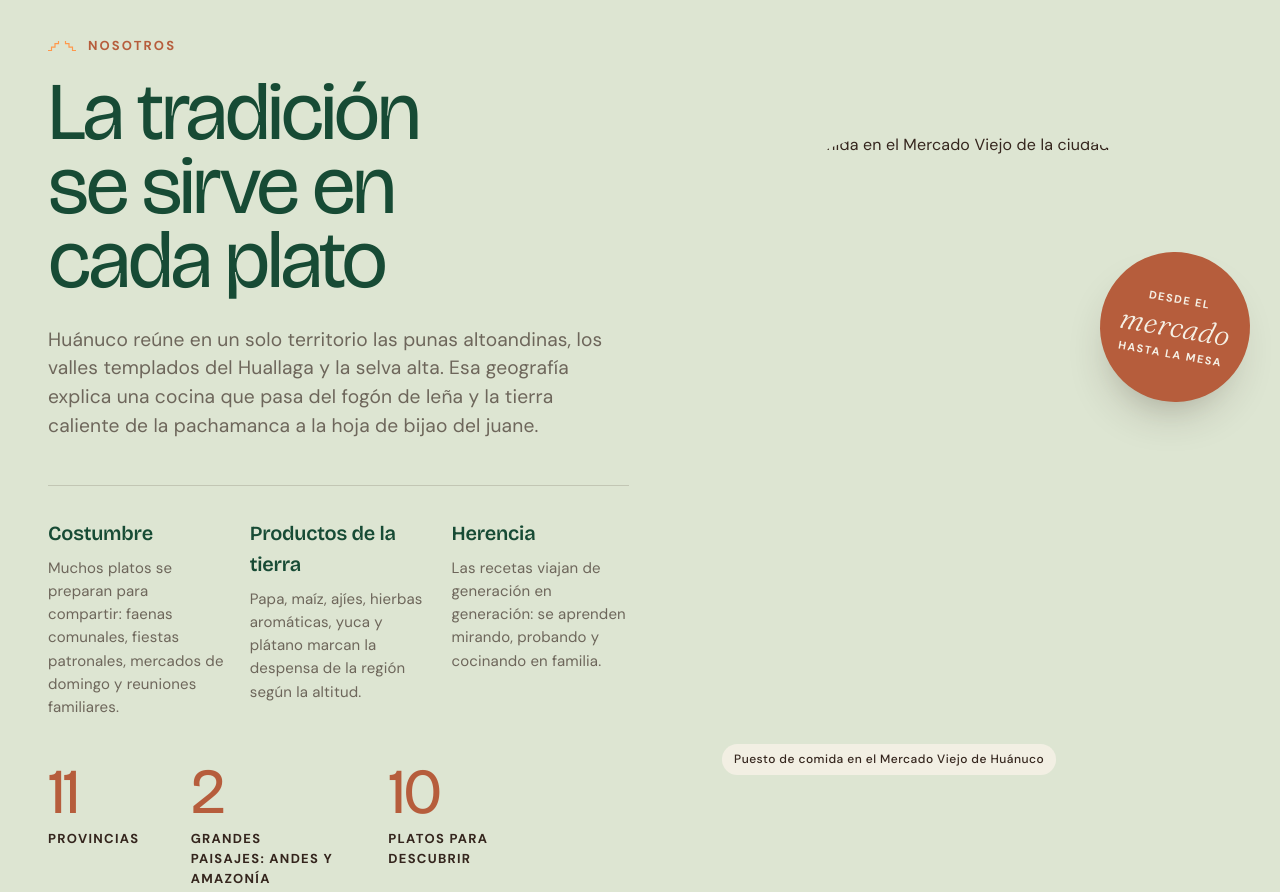
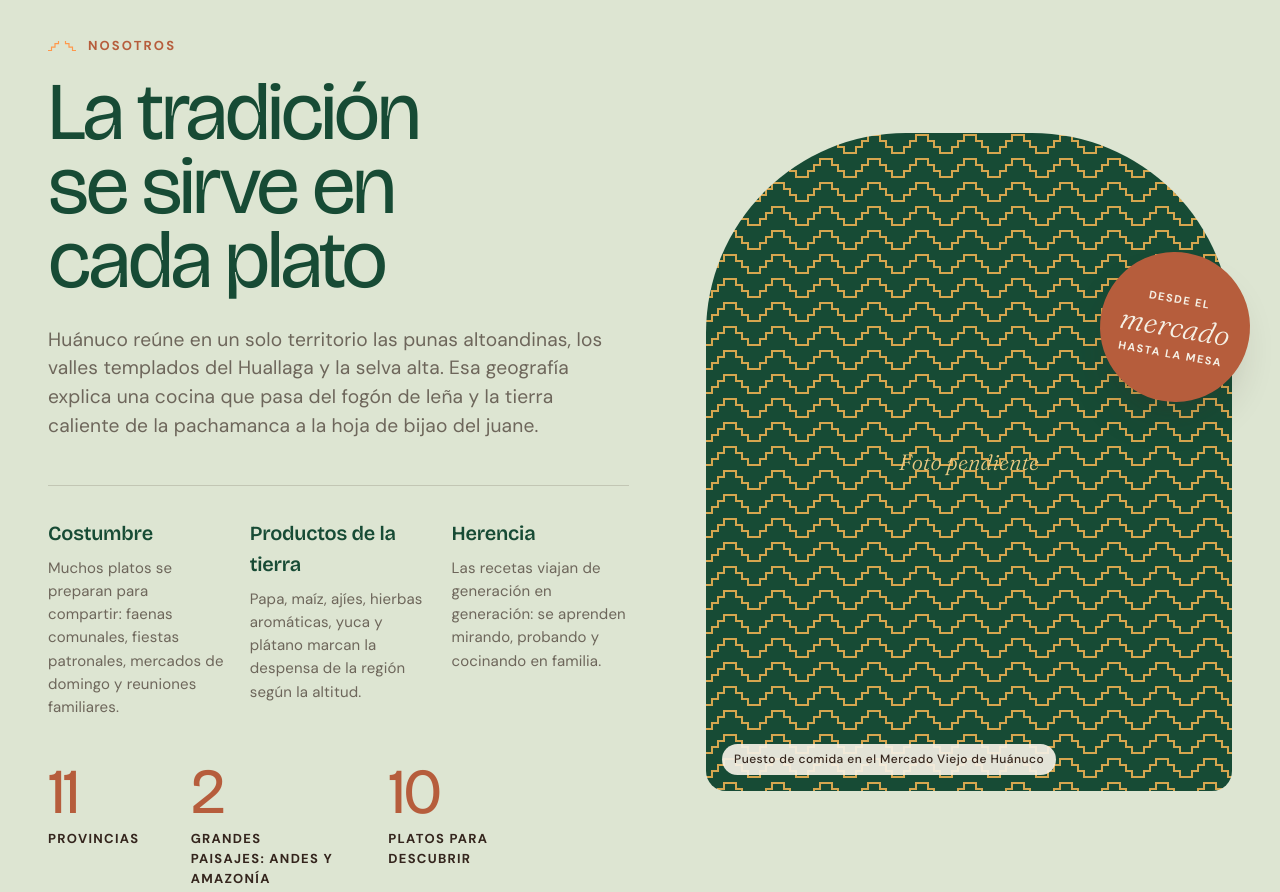
Before and after one commit to leonelchamorrocajahuaman1-glitch/restaurante, a plain HTML site: page index.html in a window 1280 px wide. Shown: the part 1080-1972 px from the top of the page. Drawn offline with nearby package versions, Linux system fonts and the light colour scheme.

Commit message:
Mostrar recuadro de foto pendiente cuando una imagen no carga
Co-Authored-By: Claude Opus 5.5 <noreply@anthropic.com>
Claude-Session: https://claude.ai/code/session_01KdxqPdGaVsB8QqMLAXQSmi

```diff
--- a/script.js
+++ b/script.js
@@ -831,6 +831,25 @@ function initCredits() {
 }
 
 /* ---------------------------------------------------------
+   12. FOTOS NO DISPONIBLES
+   Si una imagen no carga, se muestra un recuadro en lugar de un ícono roto.
+   --------------------------------------------------------- */
+function markMissing(img) {
+  img.classList.add("is-missing");
+  const box = img.parentElement;
+  if (box && !box.classList.contains("has-missing")) {
+    box.classList.add("has-missing");
+    box.setAttribute("data-missing", "Foto pendiente");
+  }
+}
+document.addEventListener("error", (e) => {
+  if (e.target.tagName === "IMG") markMissing(e.target);
+}, true);
+function checkImages() {
+  $$("img").forEach((img) => { if (img.complete && img.naturalWidth === 0 && img.getAttribute("src")) markMissing(img); });
+}
+
+/* ---------------------------------------------------------
    INICIO
    --------------------------------------------------------- */
 document.addEventListener("DOMContentLoaded", () => {
@@ -846,4 +865,6 @@ document.addEventListener("DOMContentLoaded", () => {
   initParallax();
   initForm();
   initCredits();
+  checkImages();
 });
+window.addEventListener("load", checkImages);
--- a/styles.css
+++ b/styles.css
@@ -594,6 +594,17 @@ body.is-locked { overflow: hidden; }
 .lightbox__nav:hover, .lightbox__close:hover { background: var(--gold); color: var(--earth); border-color: var(--gold); }
 .lightbox__close { position: absolute; right: 20px; top: 20px; z-index: 2; }
 
+/* Foto que no pudo cargarse */
+img.is-missing { visibility: hidden; }
+.has-missing { background: var(--forest) var(--pattern-steps) 0 0 / 48px 24px repeat !important; }
+.has-missing::before {
+  content: attr(data-missing);
+  position: absolute; inset: 0; display: grid; place-items: center;
+  font-family: var(--f-serif); font-style: italic; font-weight: 300; font-size: 22px;
+  color: var(--gold-soft); text-align: center; padding: 16px;
+}
+.lightbox__figure.has-missing { background: none !important; min-height: 50vh; }
+
 /* =========================================================
    VOLVER ARRIBA
    ========================================================= */
```
